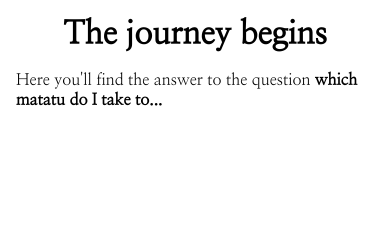
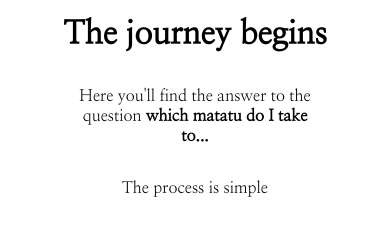
Before and after one commit to Kirera-Wainaina/which-matatu, a website: page frontend/html/home.html in a window 390 px wide. Shown: the part 67-302 px from the top of the page. Drawn offline with Linux system fonts and the light colour scheme.

Commit message:
Enter simple text introducing steps to search

```diff
--- a/frontend/css/home.css
+++ b/frontend/css/home.css
@@ -37,7 +37,6 @@ header > img {
     animation: 3s screech;
     display: flex;
     align-items: center;
-    margin: 0;
 }
 
 @keyframes screech {
@@ -75,9 +74,10 @@ h1 {
     margin-top: 0.5em;
 }
 
-p {
-    grid-column: 1 / 13;
-    margin: 1em;
+.snips {
+    grid-column: 4 / 10;
+    text-align: center;
+    margin-top: 2em;
 }
 
 @media (max-width: 500px) {
@@ -103,4 +103,8 @@ p {
 	grid-column: 1 / 6;
     }
 
+    .snips {
+	grid-column: 2 / 5;
+	text-align: center;
+    }
 }
--- a/frontend/html/home.html
+++ b/frontend/html/home.html
@@ -19,7 +19,8 @@
       <p id="logo">Which Matatu<span> ?</span><p>
     </header>
     <h1>The journey begins</h1>
-    <p>Here you'll find the answer to the question <b>which matatu do
-    I take to...</b></p>
+    <p class="snips">Here you'll find the answer to the question <b>which matatu do
+	I take to...</b></p>
+    <p class="snips">The process is simple</p>
   </body>
 </html>
```
